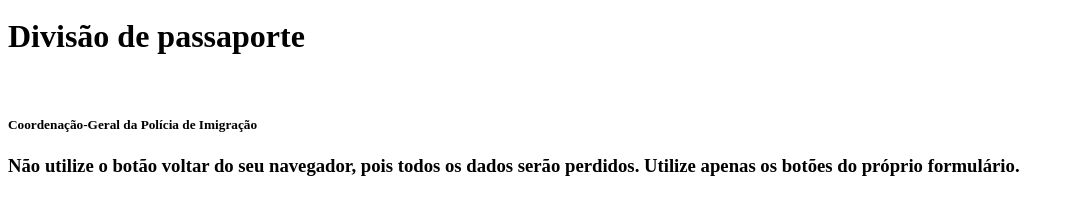
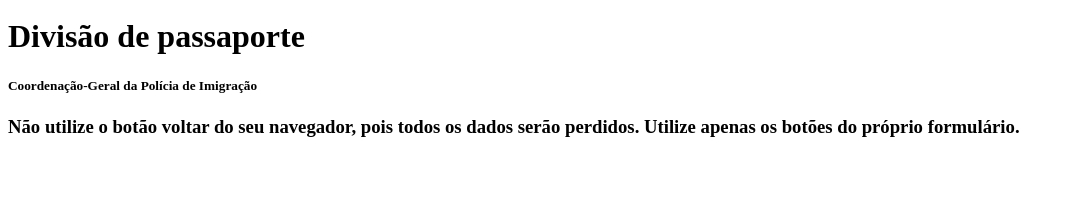
Before and after one commit to leticiafariasn/passaporte-rf, a plain HTML site: page index.html in a window 1280 px wide. Shown: the part 29-244 px from the top of the page, without its empty margins (0-1074 px from the left). Drawn offline with Linux system fonts and the light colour scheme.

Commit message:
remoção do espaçamento do nome do org

```diff
--- a/index.html
+++ b/index.html
@@ -16,7 +16,7 @@
                     <img src="/sinpa/jsp/v2/images/logo.png" alt="Logotipo da Polícia Federal">
                 </div>
                 <div id="name-org" class="name-org">
-                    <h1>Divisão de passaporte</h1><br>
+                    <h1>Divisão de passaporte</h1>
                     <h5>Coordenação-Geral da Polícia de Imigração</h5>
                 </div>
                 <div id="header-options" class="header-options"></div>
```
